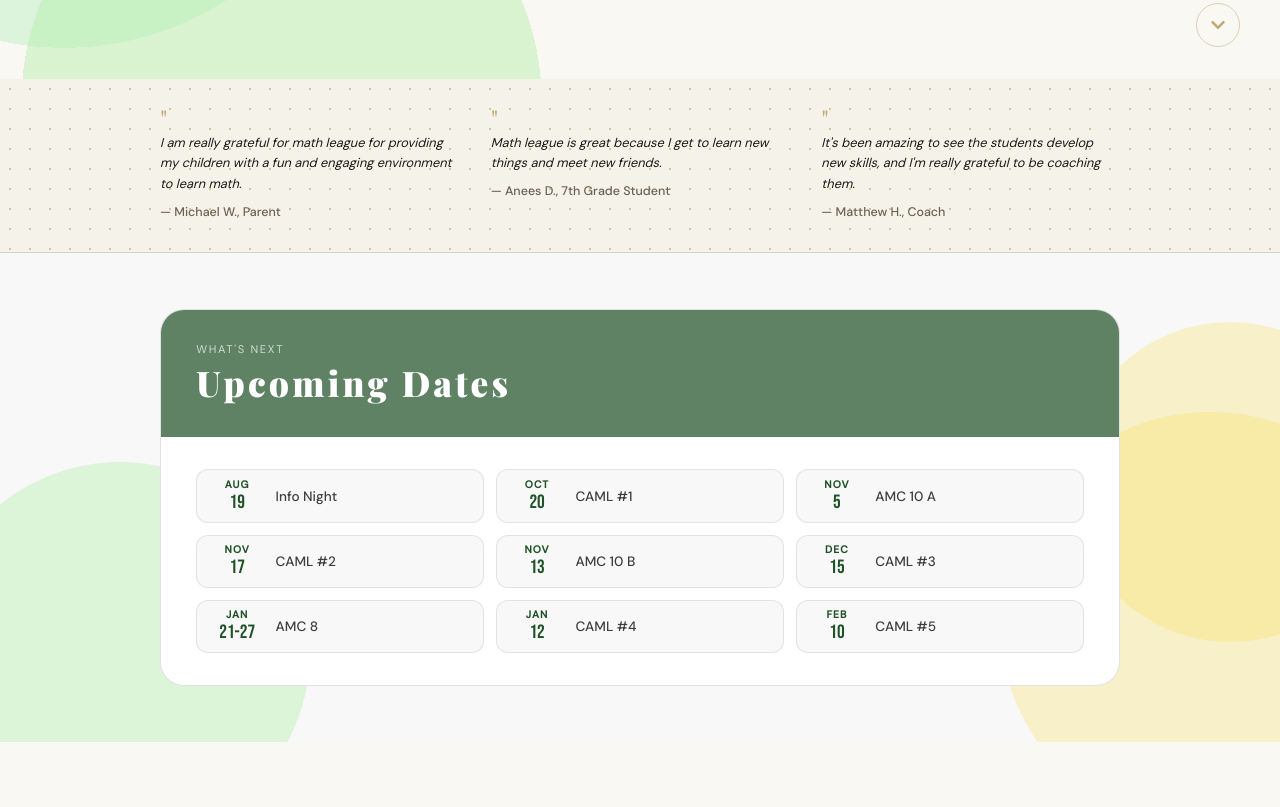
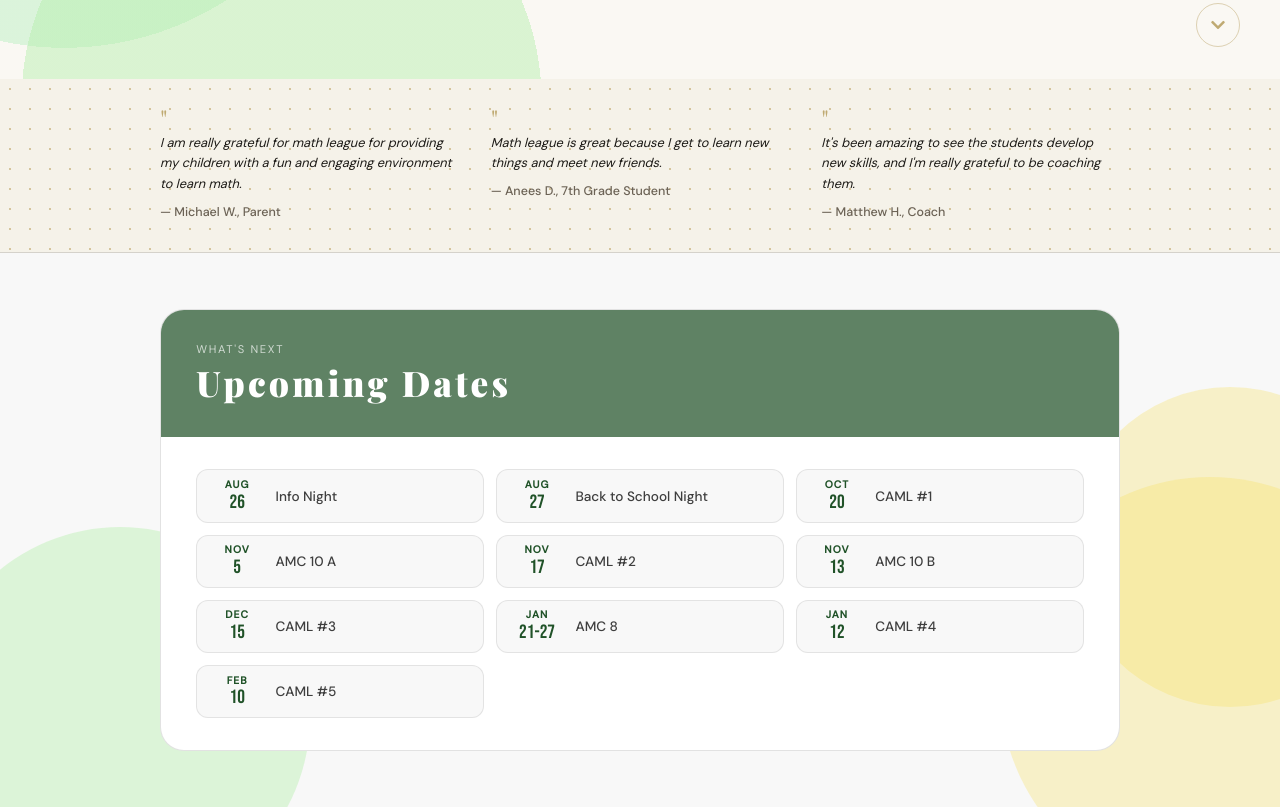
Before and after one commit to subrian12/CVMS-ML-Website, a plain HTML site: page index.html in a window 1280 px wide. Shown: the part 705-1512 px from the top of the page. Before the commit the page ends 1447 px from the top, so only its background shows below. Drawn offline with nearby package versions, Linux system fonts and the light colour scheme; a web font is replaced by a local one.

Commit message:
datechange

```diff
--- a/index.html
+++ b/index.html
@@ -145,17 +145,17 @@
               <div class="date-chip">
                 <div class="date-chip-date">
                   <span class="date-chip-month">Aug</span
-                  ><span class="date-chip-num">19</span>
+                  ><span class="date-chip-num">26</span>
                 </div>
                 <div class="date-chip-label">Info Night</div>
               </div>
-              <!-- <div class="date-chip">
+              <div class="date-chip">
                 <div class="date-chip-date">
-                  <span class="date-chip-month">Sep</span
-                  ><span class="date-chip-num">20</span>
+                  <span class="date-chip-month">Aug</span
+                  ><span class="date-chip-num">27</span>
                 </div>
-                <div class="date-chip-label">First Class</div>
-              </div> -->
+                <div class="date-chip-label">Back to School Night</div>
+              </div>
               <div class="date-chip">
                 <div class="date-chip-date">
                   <span class="date-chip-month">Oct</span
```
